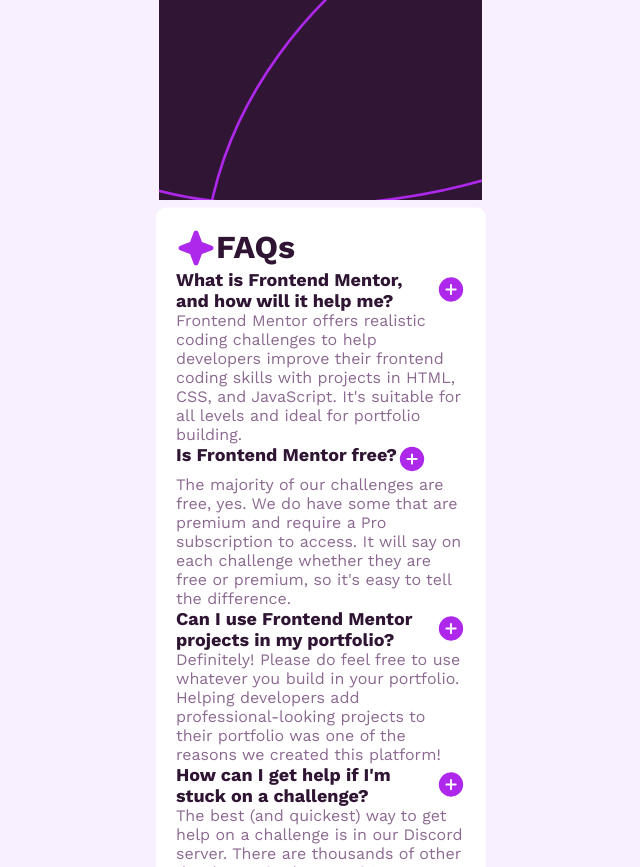
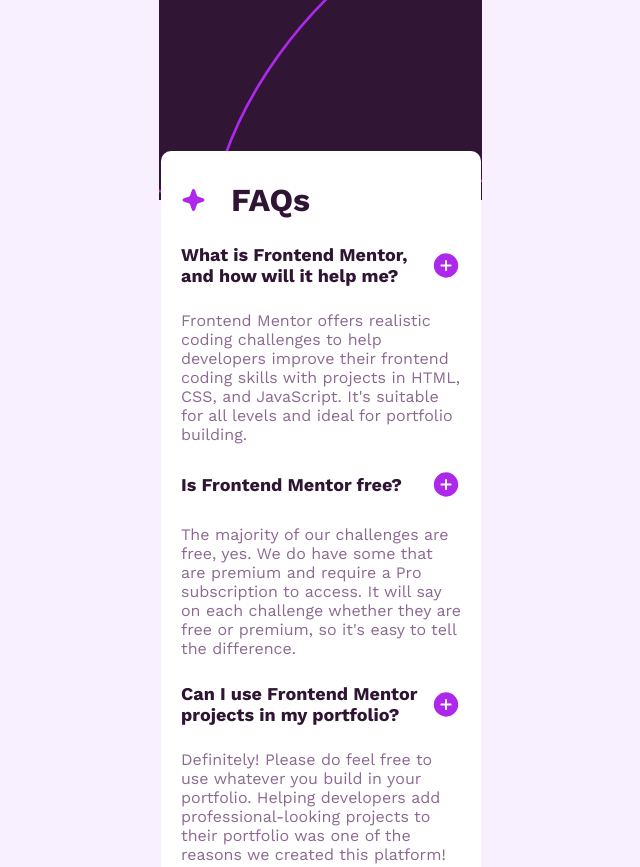
Before and after one commit to nilton-manjate/faq-accordion, a plain HTML site: page index.html in a window 1280 px wide. Shown: the top 867 px of the page, without its empty margins (319-959 px from the left). Drawn offline with nearby package versions, Linux system fonts and the light colour scheme.

Commit message:
use flex box properties

```diff
--- a/assets/styles/mobile.css
+++ b/assets/styles/mobile.css
@@ -26,7 +26,7 @@ body {
 main {
   font-family: 'Work Sans', sans-serif;
   background-color: var(--white);
-  width: 290px;
+  width: 280px;
   position: absolute;
   left: 50%;
   top: 50%;
@@ -41,13 +41,24 @@ h1, h2 {
 
 #faq {
   display: flex;
+  gap: 25px;
   font-weight: 700;
+  margin-top: 10px;
+  margin-bottom: 25px;
+}
+
+#faq img {
+  width: 25px;
 }
 
 .question {
   display: flex;
+  justify-content: space-between;
+  align-items: center;
   font-size: 12px;
   font-weight: 600;
+  margin-top: 25px;
+  margin-bottom: 25px;
 }
 
 .answer {
```
